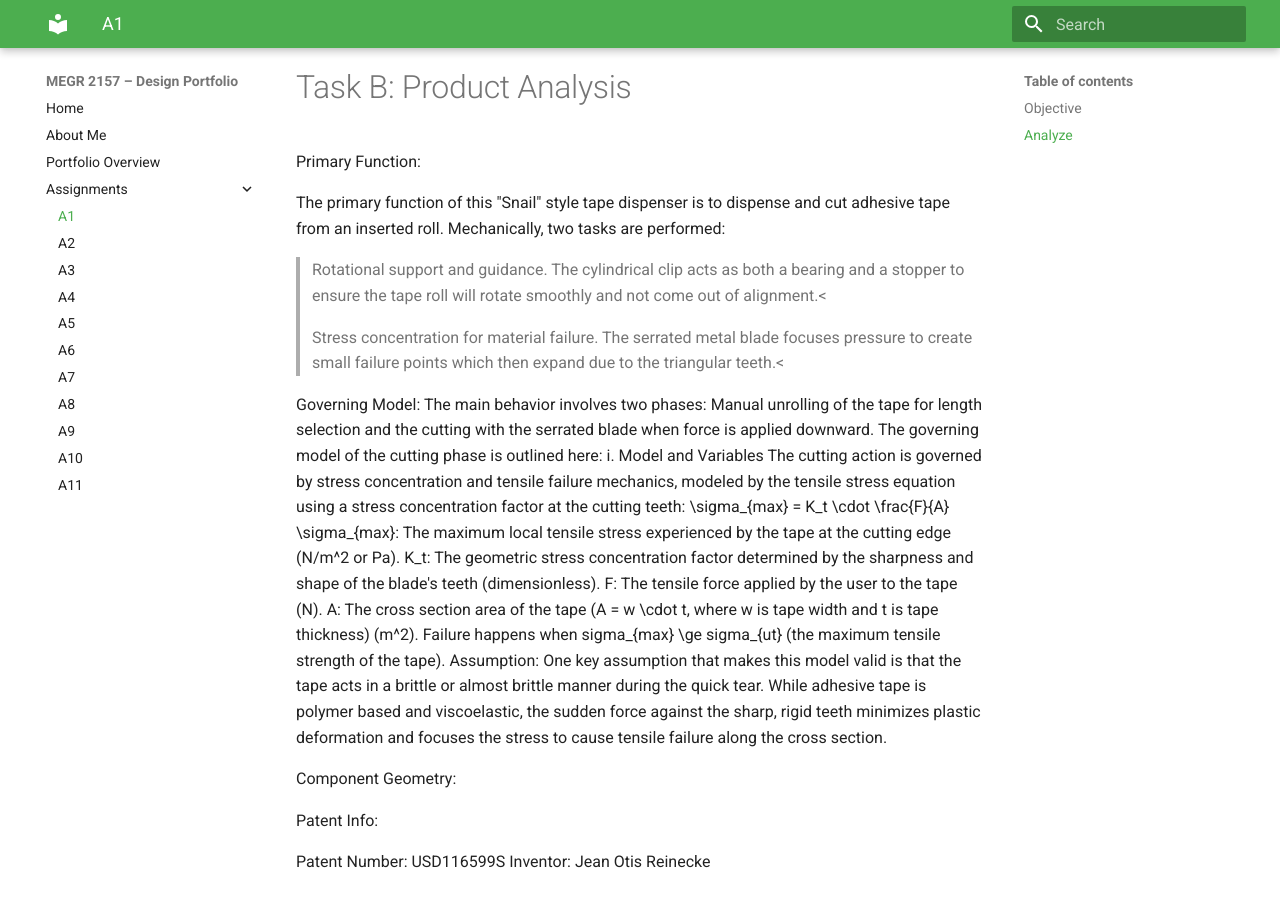
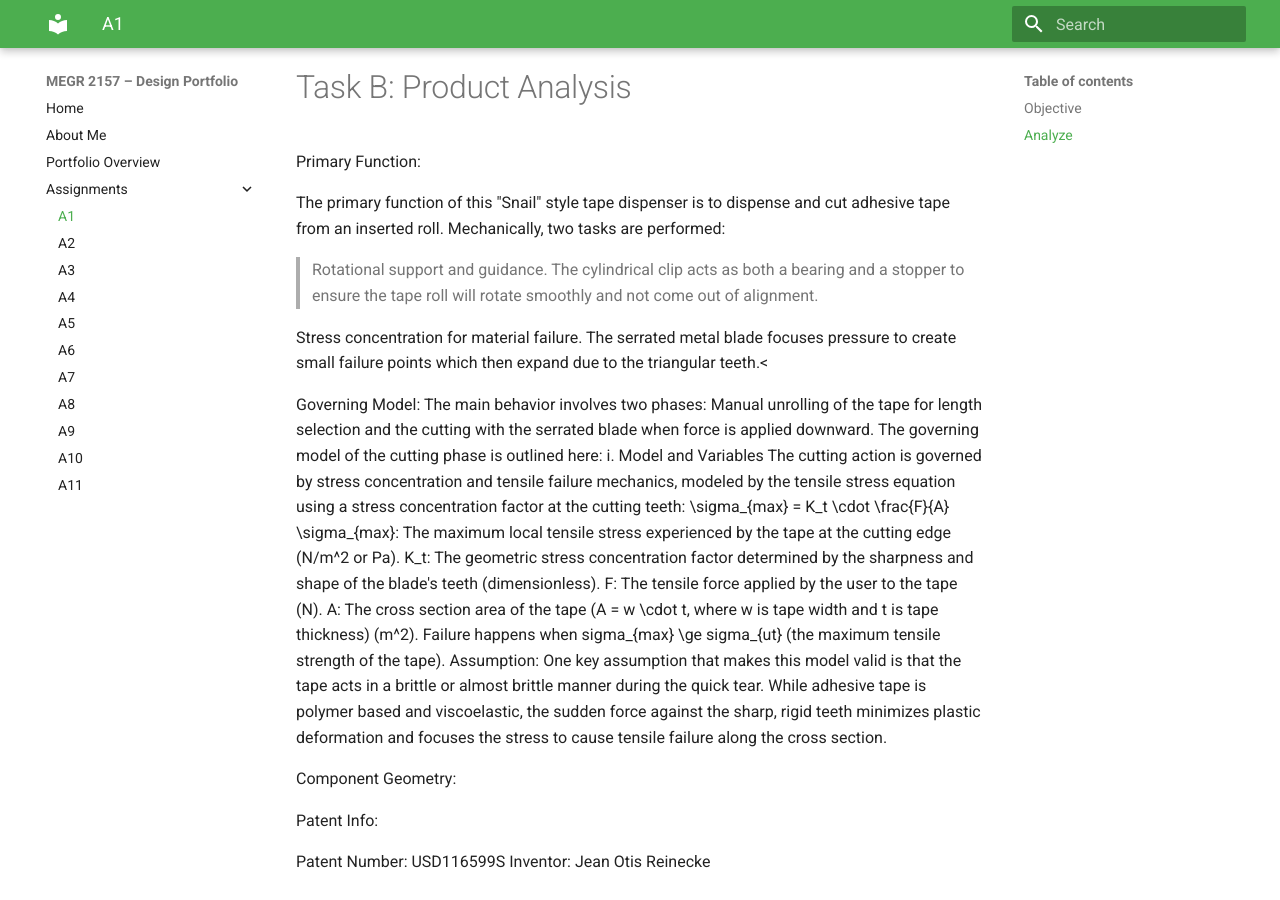
Before and after one commit to jhuss6/Jacob-Huss-s-MEGR2156-Portfolio, an MkDocs documentation site: the page built from docs/assignments/A01/index.md, in a window 1280 px wide and 900 px high, scrolled down 896 px. Built offline with MkDocs 1.6.1 and Material for MkDocs 9.7.7, drawn with Linux system fonts in a browser that asks for light colours.

Commit message:
Update index.md

```diff
--- a/docs/assignments/A01/index.md
+++ b/docs/assignments/A01/index.md
@@ -37,9 +37,9 @@ Primary Function:
 
 The primary function of this "Snail" style tape dispenser is to dispense and cut adhesive tape from an inserted roll. Mechanically, two tasks are performed:
 
->Rotational support and guidance. The cylindrical clip acts as both a bearing and a stopper to ensure the tape roll will rotate smoothly and not come out of alignment.<
+>Rotational support and guidance. The cylindrical clip acts as both a bearing and a stopper to ensure the tape roll will rotate smoothly and not come out of alignment.
 
->Stress concentration for material failure. The serrated metal blade focuses pressure to create small failure points which then expand due to the triangular teeth.<
+Stress concentration for material failure. The serrated metal blade focuses pressure to create small failure points which then expand due to the triangular teeth.<
 
 Governing Model:
 The main behavior involves two phases: Manual unrolling of the tape for length selection and the cutting with the serrated blade when force is applied downward. The governing model of the cutting phase is outlined here:
```
